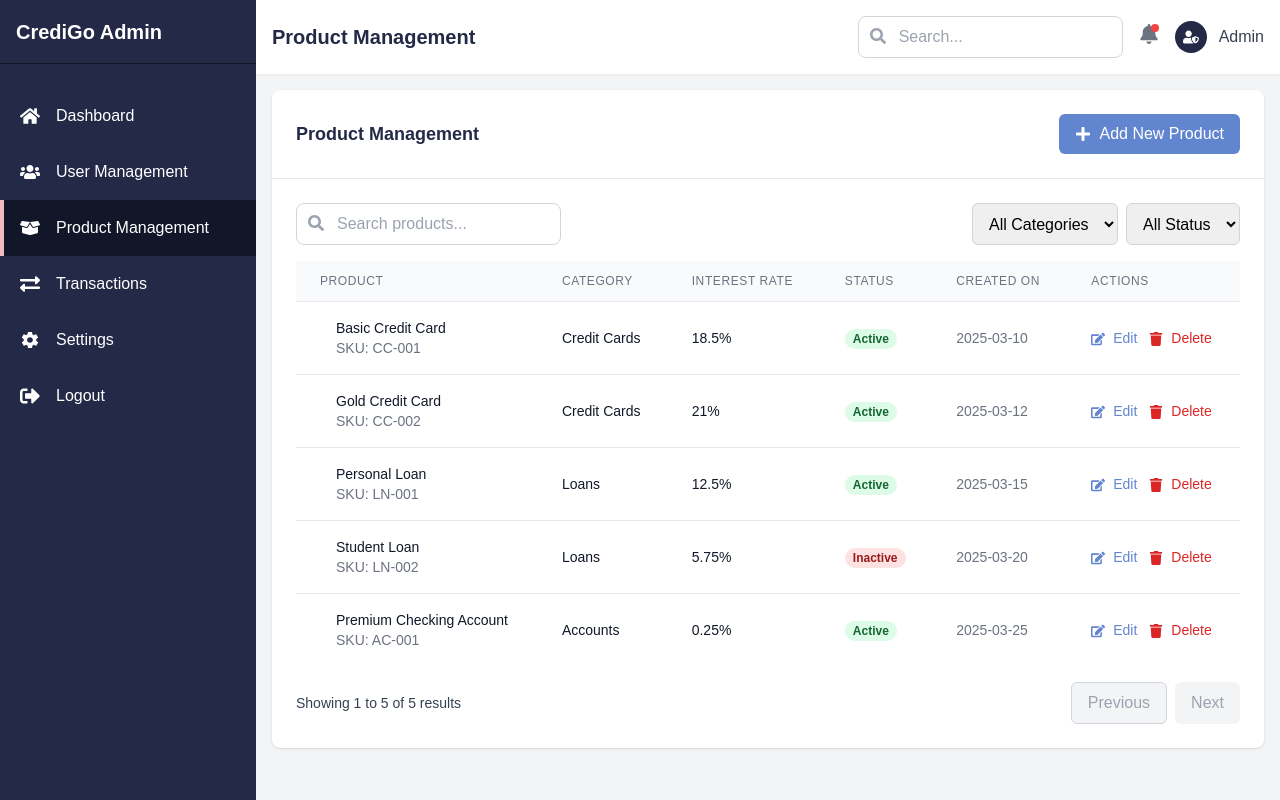
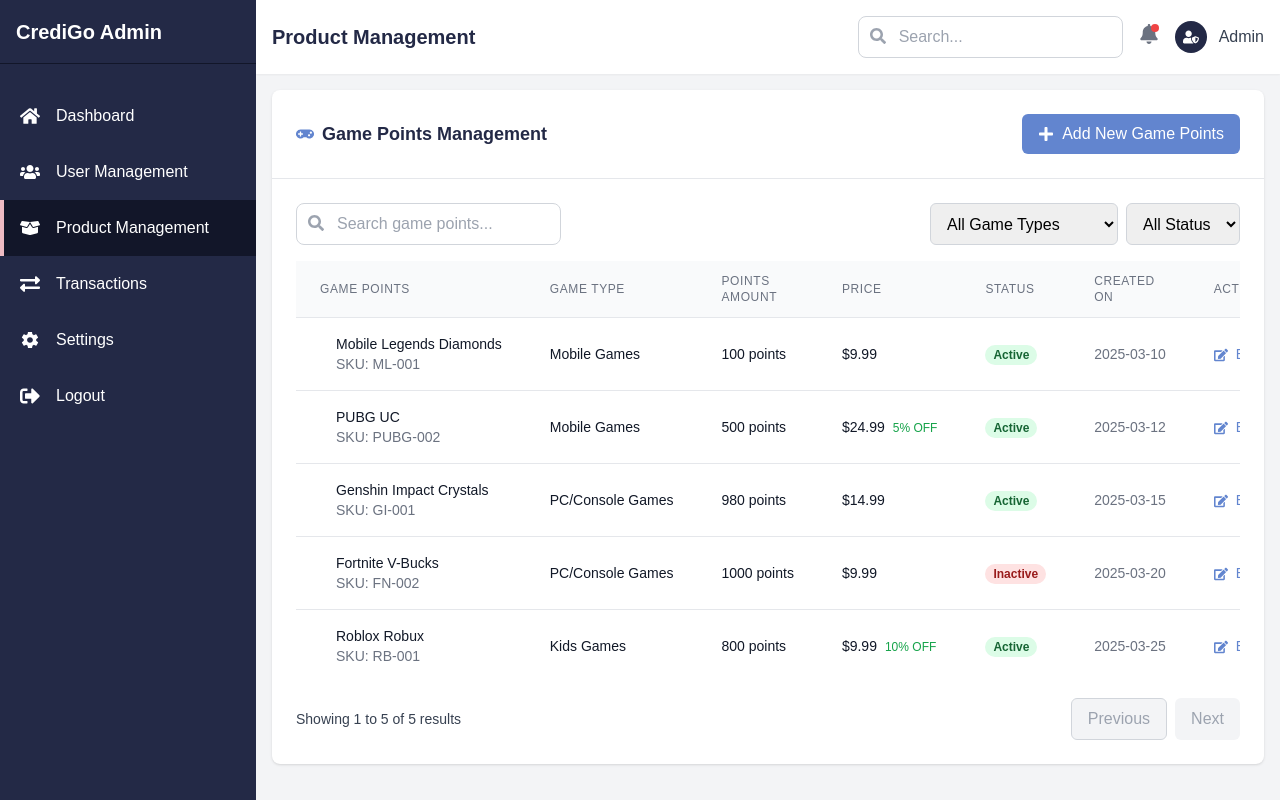
Before and after one commit to Dadaisuk1/IT342_CrediGo, a React (Vite) app in the folder frontend_web/: page /admin/products in a window 1280 px wide. Built offline with nearby package versions, Linux system fonts and the light colour scheme; a web font is replaced by a local one.

Commit message:
Navbar and ProdcutManagement

```diff
--- a/frontend_web/src/components/layout/Navbar.jsx
+++ b/frontend_web/src/components/layout/Navbar.jsx
@@ -28,7 +28,6 @@
                     <li><NavLink to="/transactions" className={navLinkClass}>Transactions</NavLink></li>
                     <li><NavLink to="/wishlist" className={navLinkClass}>Wishlist</NavLink></li>
                     <li><NavLink to="/about" className={navLinkClass}>About</NavLink></li>
-                    <li><NavLink to="/sign-upv2" className={navLinkClass}>Sign Upv2</NavLink></li>
                 </ul>
             </div>
 
--- a/frontend_web/src/pages/admin/ProductManagement.jsx
+++ b/frontend_web/src/pages/admin/ProductManagement.jsx
@@ -1,70 +1,73 @@
 import React, { useState, useEffect } from 'react';
-import { FaSearch, FaEdit, FaTrash, FaPlus } from 'react-icons/fa';
+import { FaSearch, FaEdit, FaTrash, FaPlus, FaGamepad } from 'react-icons/fa';
 import StatusBadge from '../../components/StatusBadge';
 // import adminService from '../api/adminService';
 
-// Mock products data (to be replaced with API call)
+// Mock game points products data
 const mockProducts = [
   {
     id: 1,
-    name: "Basic Credit Card",
-    sku: "CC-001",
-    category: "Credit Cards",
-    description: "Standard credit card with 2% cashback on all purchases",
-    interestRate: 18.5,
-    annualFee: 0,
+    name: "Mobile Legends Diamonds",
+    sku: "ML-001",
+    category: "Mobile Games",
+    description: "Purchase diamonds for Mobile Legends: Bang Bang",
+    pointsAmount: 100,
+    price: 9.99,
+    discount: 0,
     status: "active",
     createdAt: "2025-03-10"
   },
   {
     id: 2,
-    name: "Gold Credit Card",
-    sku: "CC-002",
-    category: "Credit Cards",
-    description: "Premium credit card with 3% cashback and travel benefits",
-    interestRate: 21.0,
-    annualFee: 95,
+    name: "PUBG UC",
+    sku: "PUBG-002",
+    category: "Mobile Games",
+    description: "Unknown Cash (UC) for PUBG Mobile",
+    pointsAmount: 500,
+    price: 24.99,
+    discount: 5,
     status: "active",
     createdAt: "2025-03-12"
   },
   {
     id: 3,
-    name: "Personal Loan",
-    sku: "LN-001",
-    category: "Loans",
-    description: "Unsecured personal loan with flexible terms",
-    interestRate: 12.5,
-    minAmount: 5000,
-    maxAmount: 50000,
+    name: "Genshin Impact Crystals",
+    sku: "GI-001",
+    category: "PC/Console Games",
+    description: "Genesis Crystals for Genshin Impact",
+    pointsAmount: 980,
+    price: 14.99,
+    discount: 0,
     status: "active",
     createdAt: "2025-03-15"
   },
   {
     id: 4,
-    name: "Student Loan",
-    sku: "LN-002",
-    category: "Loans",
-    description: "Low-interest loans designed for students",
-    interestRate: 5.75,
-    minAmount: 1000,
-    maxAmount: 30000,
+    name: "Fortnite V-Bucks",
+    sku: "FN-002",
+    category: "PC/Console Games",
+    description: "V-Bucks currency for Fortnite",
+    pointsAmount: 1000,
+    price: 9.99,
+    discount: 0,
     status: "inactive",
     createdAt: "2025-03-20"
   },
   {
     id: 5,
-    name: "Premium Checking Account",
-    sku: "AC-001",
-    category: "Accounts",
-    description: "Checking account with no monthly fees and premium benefits",
-    interestRate: 0.25,
-    monthlyFee: 0,
+    name: "Roblox Robux",
+    sku: "RB-001",
+    category: "Kids Games",
+    description: "Robux for purchasing items in Roblox",
+    pointsAmount: 800,
+    price: 9.99,
+    discount: 10,
     status: "active",
     createdAt: "2025-03-25"
   }
 ];
 
-const ProductManagement = () => {
+const GamePointsManagement = () => {
   const [products, setProducts] = useState([]);
   const [loading, setLoading] = useState(true);
   const [error, setError] = useState(null);
@@ -83,8 +86,9 @@
     sku: '',
     category: '',
     description: '',
-    interestRate: 0,
-    annualFee: 0,
+    pointsAmount: 0,
+    price: 0,
+    discount: 0,
     status: 'active'
   });
 
@@ -114,8 +118,8 @@
           setError(null);
         }, 500);
       } catch (err) {
-        console.error('Error fetching products:', err);
-        setError('Failed to load product data');
+        console.error('Error fetching game points products:', err);
+        setError('Failed to load game points data');
         setLoading(false);
       }
     };
@@ -147,8 +151,9 @@
       sku: '',
       category: '',
       description: '',
-      interestRate: 0,
-      annualFee: 0,
+      pointsAmount: 0,
+      price: 0,
+      discount: 0,
       status: 'active'
     });
     setShowAddModal(true);
@@ -161,15 +166,16 @@
       sku: product.sku,
       category: product.category,
       description: product.description,
-      interestRate: product.interestRate,
-      annualFee: product.annualFee || 0,
+      pointsAmount: product.pointsAmount,
+      price: product.price,
+      discount: product.discount || 0,
       status: product.status
     });
     setShowAddModal(true);
   };
 
   const handleDeleteProduct = async (productId) => {
-    if (window.confirm('Are you sure you want to delete this product?')) {
+    if (window.confirm('Are you sure you want to delete this game points package?')) {
       try {
         // In a real implementation, this would be an API call
         // await adminService.deleteProduct(productId);
@@ -178,10 +184,10 @@
         const updatedProducts = products.filter(product => product.id !== productId);
         setProducts(updatedProducts);
         setTotalProducts(updatedProducts.length);
-        alert('Product deleted successfully');
+        alert('Game points package deleted successfully');
       } catch (err) {
-        console.error('Error deleting product:', err);
-        alert('Failed to delete product');
+        console.error('Error deleting game points package:', err);
+        alert('Failed to delete game points package');
       }
     }
   };
@@ -210,7 +216,7 @@
             : product
         );
         setProducts(updatedProducts);
-        alert('Product updated successfully');
+        alert('Game points package updated successfully');
       } else {
         // Create new product
         // In a real implementation, this would be an API call
@@ -224,13 +230,13 @@
         };
         setProducts([...products, newProduct]);
         setTotalProducts(totalProducts + 1);
-        alert('Product created successfully');
+        alert('Game points package created successfully');
       }
 
       setShowAddModal(false);
     } catch (err) {
-      console.error('Error saving product:', err);
-      alert('Failed to save product');
+      console.error('Error saving game points package:', err);
+      alert('Failed to save game points package');
     }
   };
 
@@ -240,12 +246,14 @@
   return (
     <div className="bg-white rounded-lg shadow">
       <div className="p-6 border-b border-gray-200 flex justify-between items-center">
-        <h2 className="text-lg font-semibold text-[#232946]">Product Management</h2>
+        <h2 className="text-lg font-semibold text-[#232946] flex items-center">
+          <FaGamepad className="mr-2 text-[#6285cf]" /> Game Points Management
+        </h2>
         <button
           onClick={handleAddProduct}
           className="bg-[#6285cf] text-white px-4 py-2 rounded-md hover:bg-[#445ab1] transition-colors duration-200 flex items-center"
         >
-          <FaPlus className="mr-2" /> Add New Product
+          <FaPlus className="mr-2" /> Add New Game Points
         </button>
       </div>
 
@@ -254,7 +262,7 @@
           <form onSubmit={handleSearch} className="relative mb-4 md:mb-0">
             <input
               type="text"
-              placeholder="Search products..."
+              placeholder="Search game points..."
               value={searchTerm}
               onChange={(e) => setSearchTerm(e.target.value)}
               className="pl-10 pr-4 py-2 rounded-lg border border-gray-300 focus:outline-none focus:ring-2 focus:ring-[#6285cf] focus:border-transparent"
@@ -269,7 +277,7 @@
               value={categoryFilter}
               onChange={(e) => setCategoryFilter(e.target.value)}
             >
-              <option value="">All Categories</option>
+              <option value="">All Game Types</option>
               {categories.map(category => (
                 <option key={category} value={category}>{category}</option>
               ))}
@@ -287,7 +295,7 @@
         </div>
 
         {loading ? (
-          <div className="flex justify-center items-center h-64">Loading product data...</div>
+          <div className="flex justify-center items-center h-64">Loading game points data...</div>
         ) : error ? (
           <div className="bg-red-100 p-4 rounded-lg text-red-700">{error}</div>
         ) : (
@@ -297,13 +305,16 @@
                 <thead className="bg-gray-50">
                   <tr>
                     <th scope="col" className="px-6 py-3 text-left text-xs font-medium text-gray-500 uppercase tracking-wider">
-                      Product
+                      Game Points
                     </th>
                     <th scope="col" className="px-6 py-3 text-left text-xs font-medium text-gray-500 uppercase tracking-wider">
-                      Category
+                      Game Type
                     </th>
                     <th scope="col" className="px-6 py-3 text-left text-xs font-medium text-gray-500 uppercase tracking-wider">
-                      Interest Rate
+                      Points Amount
+                    </th>
+                    <th scope="col" className="px-6 py-3 text-left text-xs font-medium text-gray-500 uppercase tracking-wider">
+                      Price
                     </th>
                     <th scope="col" className="px-6 py-3 text-left text-xs font-medium text-gray-500 uppercase tracking-wider">
                       Status
@@ -331,7 +342,17 @@
                         <div className="text-sm text-gray-900">{product.category}</div>
                       </td>
                       <td className="px-6 py-4 whitespace-nowrap">
-                        <div className="text-sm text-gray-900">{product.interestRate}%</div>
+                        <div className="text-sm text-gray-900">{product.pointsAmount} points</div>
+                      </td>
+                      <td className="px-6 py-4 whitespace-nowrap">
+                        <div className="text-sm text-gray-900">
+                          ${product.price.toFixed(2)}
+                          {product.discount > 0 && (
+                            <span className="ml-2 text-xs text-green-600 font-medium">
+                              {product.discount}% OFF
+                            </span>
+                          )}
+                        </div>
                       </td>
                       <td className="px-6 py-4 whitespace-nowrap">
                         <StatusBadge status={product.status} />
@@ -386,13 +407,14 @@
         )}
       </div>
 
-      {/* Add/Edit Product Modal */}
+      {/* Add/Edit Game Points Modal */}
       {showAddModal && (
         <div className="fixed inset-0 bg-gray-600 bg-opacity-50 overflow-y-auto h-full w-full z-50 flex items-center justify-center">
           <div className="relative bg-white rounded-lg shadow-xl max-w-2xl w-full mx-4 md:mx-auto">
             <div className="flex justify-between items-center p-6 border-b border-gray-200">
-              <h3 className="text-lg font-semibold text-[#232946]">
-                {editingProduct ? 'Edit Product' : 'Add New Product'}
+              <h3 className="text-lg font-semibold text-[#232946] flex items-center">
+                <FaGamepad className="mr-2 text-[#6285cf]" />
+                {editingProduct ? 'Edit Game Points Package' : 'Add New Game Points Package'}
               </h3>
               <button
                 onClick={() => setShowAddModal(false)}
@@ -405,13 +427,14 @@
             <form onSubmit={handleSubmitProduct} className="p-6">
               <div className="grid grid-cols-1 md:grid-cols-2 gap-6">
                 <div>
-                  <label className="block text-sm font-medium text-gray-700 mb-1">Product Name</label>
+                  <label className="block text-sm font-medium text-gray-700 mb-1">Game Points Name</label>
                   <input
                     type="text"
                     name="name"
                     value={productForm.name}
                     onChange={handleFormChange}
                     required
+                    placeholder="e.g. PUBG UC, Roblox Robux"
                     className="w-full border border-gray-300 rounded-md px-3 py-2 focus:outline-none focus:ring-2 focus:ring-[#6285cf] focus:border-transparent"
                   />
                 </div>
@@ -429,7 +452,7 @@
                 </div>
 
                 <div>
-                  <label className="block text-sm font-medium text-gray-700 mb-1">Category</label>
+                  <label className="block text-sm font-medium text-gray-700 mb-1">Game Category</label>
                   <select
                     name="category"
                     value={productForm.category}
@@ -437,10 +460,14 @@
                     required
                     className="w-full border border-gray-300 rounded-md px-3 py-2 focus:outline-none focus:ring-2 focus:ring-[#6285cf] focus:border-transparent"
                   >
-                    <option value="">Select Category</option>
+                    <option value="">Select Game Category</option>
                     {categories.map(category => (
                       <option key={category} value={category}>{category}</option>
                     ))}
+                    <option value="Mobile Games">Mobile Games</option>
+                    <option value="PC/Console Games">PC/Console Games</option>
+                    <option value="Kids Games">Kids Games</option>
+                    <option value="MMORPG">MMORPG</option>
                     <option value="Other">Other</option>
                   </select>
                 </div>
@@ -459,26 +486,41 @@
                 </div>
 
                 <div>
-                  <label className="block text-sm font-medium text-gray-700 mb-1">Interest Rate (%)</label>
+                  <label className="block text-sm font-medium text-gray-700 mb-1">Points Amount</label>
                   <input
                     type="number"
-                    name="interestRate"
-                    value={productForm.interestRate}
+                    name="pointsAmount"
+                    value={productForm.pointsAmount}
                     onChange={handleFormChange}
                     min="0"
-                    step="0.01"
+                    required
                     className="w-full border border-gray-300 rounded-md px-3 py-2 focus:outline-none focus:ring-2 focus:ring-[#6285cf] focus:border-transparent"
                   />
                 </div>
 
                 <div>
-                  <label className="block text-sm font-medium text-gray-700 mb-1">Annual Fee ($)</label>
+                  <label className="block text-sm font-medium text-gray-700 mb-1">Price ($)</label>
                   <input
                     type="number"
-                    name="annualFee"
-                    value={productForm.annualFee}
+                    name="price"
+                    value={productForm.price}
                     onChange={handleFormChange}
                     min="0"
+                    step="0.01"
+                    required
+                    className="w-full border border-gray-300 rounded-md px-3 py-2 focus:outline-none focus:ring-2 focus:ring-[#6285cf] focus:border-transparent"
+                  />
+                </div>
+
+                <div>
+                  <label className="block text-sm font-medium text-gray-700 mb-1">Discount (%)</label>
+                  <input
+                    type="number"
+                    name="discount"
+                    value={productForm.discount}
+                    onChange={handleFormChange}
+                    min="0"
+                    max="100"
                     className="w-full border border-gray-300 rounded-md px-3 py-2 focus:outline-none focus:ring-2 focus:ring-[#6285cf] focus:border-transparent"
                   />
                 </div>
@@ -490,6 +532,7 @@
                     value={productForm.description}
                     onChange={handleFormChange}
                     rows="3"
+                    placeholder="Describe the game points package, including any special features or limitations"
                     className="w-full border border-gray-300 rounded-md px-3 py-2 focus:outline-none focus:ring-2 focus:ring-[#6285cf] focus:border-transparent"
                   ></textarea>
                 </div>
@@ -507,7 +550,7 @@
                   type="submit"
                   className="px-4 py-2 bg-[#6285cf] text-white rounded-md hover:bg-[#445ab1]"
                 >
-                  {editingProduct ? 'Update Product' : 'Add Product'}
+                  {editingProduct ? 'Update Game Points' : 'Add Game Points'}
                 </button>
               </div>
             </form>
@@ -518,4 +561,4 @@
   );
 };
 
-export default ProductManagement;
+export default GamePointsManagement;
```
